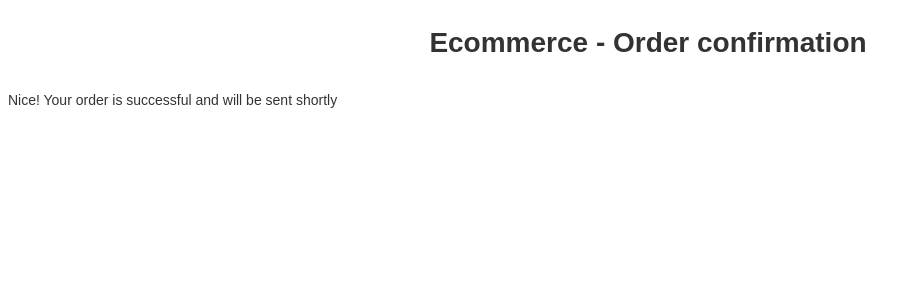
After one commit to Kappalucky/ecommerce, a Django app: template ecommerce/apps/core/templates/order_confirmation.html in a window 1280 px wide. The commit adds this page. Shown: the top 300 px of the page, without its empty margins (0-919 px from the left). Run offline with Django 3.2, Linux system fonts and the light colour scheme; the template is opened without the code that fills it, so the values that code supplies are empty.

Commit message:
added email function and order confirmation

```diff
--- a/ecommerce/apps/cart/cart.py
+++ b/ecommerce/apps/cart/cart.py
@@ -50,6 +50,12 @@ class Cart(object):
 
         self.save()
 
+    def has_product(self, product_id):
+        if str(product_id) in self.cart:
+            return True
+        else:
+            return False
+
     def remove(self, product_id):
         if product_id in self.cart:
             del self.cart[product_id]
--- a/ecommerce/apps/cart/views.py
+++ b/ecommerce/apps/cart/views.py
@@ -18,8 +18,8 @@ def cart_detail(request):
     for item in cart:
         product = item['product']
         url = '/%s/%s/' % (product.category.slug, product.slug)
-        b = "{'id': '%s', 'title': '%s', 'price': '%s', 'quantity': '%s', 'total_price': '%s', 'thumbnail': '%s', 'url: '%s'}," % (
-            product.id, product.title, product.price, item['quantity'], item['total_price'], product.thumbnail.url, url)
+        b = "{'id': '%s', 'title': '%s', 'price': '%s', 'quantity': '%s', 'total_price': '%s', 'thumbnail': '%s', 'url': '%s', 'num_available': '%s'}," % (
+            product.id, product.title, product.price, item['quantity'], item['total_price'], product.thumbnail.url, url, product.num_available)
 
         productsstring = productsstring + b
 
--- /dev/null
+++ b/ecommerce/apps/core/templates/order_confirmation.html
@@ -0,0 +1,52 @@
+<!DOCTYPE html>
+<html>
+  <head>
+    <meta http-equiv="Content-Type" content="text/html; charset=UTF-8">
+    <meta name="viewport" content="width=device-width, initial-scale=1.0">
+
+    <title>Ecommerce</title>
+
+    <style type="text/css">
+    html {
+      width: 100%;
+      -webkit-text-size-adjust: 100%;
+      -webkit-background-size: 100%;
+    }
+
+    body {
+      width: 100%;
+      font-family: Arial, Helvetica, sans-serif;
+      font-size: 14px;
+      background-color: #fff;
+      color: #333;
+    }
+
+    a {
+      color: 111;
+    }
+    </style>
+  </head>
+  <body>
+    <table width="100%" cellspacing="0" cellpadding="0">
+      <tr>
+        <td>
+          <center>
+            <h1>Ecommerce - Order confirmation</h1>
+          </center>
+        </td>
+      </tr>
+      <tr>
+        <td>
+          <p>Nice! Your order is successful and will be sent shortly</p>
+        </td>
+      </tr>
+      <tr>
+        <td>
+          {% for item in order.items.all %}
+          <p><strong>{{ item.product.title }}</strong> - Quantity: {{ item.quantity }} - Price: ${{ item.product.price }}</p>
+          {% endfor %}
+        </td>
+      </tr>
+    </table>
+  </body>
+</html>
--- a/ecommerce/apps/core/views.py
+++ b/ecommerce/apps/core/views.py
@@ -8,6 +8,11 @@ from django.shortcuts import render
 # 3rd party apps
 # Local app imports
 from apps.store.models import Product
+from apps.order.models import Order
+
+def order_confirmation(request):
+    order = Order.objects.get(pk=1)
+    return render(request, 'order_confirmation.html', {'order': order})
 
 
 def frontpage(request):
--- a/ecommerce/apps/store/admin.py
+++ b/ecommerce/apps/store/admin.py
@@ -6,7 +6,7 @@ from django.contrib import admin
 
 # 3rd party apps
 # Local app imports
-from .models import Category, Product
+from .models import Category, Product, ProductImage
 
 
 class Categoryadmin(admin.ModelAdmin):
@@ -58,3 +58,4 @@ class Productadmin(admin.ModelAdmin):
 
 admin.site.register(Category, Categoryadmin,)
 admin.site.register(Product, Productadmin,)
+admin.site.register(ProductImage)
--- a/ecommerce/ecommerce/settings.py
+++ b/ecommerce/ecommerce/settings.py
@@ -28,6 +28,9 @@ SECRET_KEY = '9_7%a8*y_28efpky0c%*2=e*l#gka8x6wqn7@g!%k0t0(isk_p'
 DEBUG = True
 
 ALLOWED_HOSTS = []
+
+EMAIL_HOST = 'localhost'
+EMAIL_PORT = '1025'
 
 # STRIPE API KEYS
 STRIPE_API_KEY_PUBLISHABLE = "pk_test_"
--- a/ecommerce/ecommerce/urls.py
+++ b/ecommerce/ecommerce/urls.py
@@ -25,7 +25,7 @@ from django.contrib.sitemaps.views import sitemap
 # 3rd party apps
 # Local app imports
 from apps.cart.webhook import webhook
-from apps.core.views import frontpage, contact, about
+from apps.core.views import frontpage, contact, about, order_confirmation
 from apps.store.views import product_detail, category_detail, search
 from apps.cart.views import cart_detail, success
 from apps.store.api import api_add_to_cart, api_remove_from_cart, api_increment_quantity, api_checkout, create_checkout_session
@@ -43,7 +43,7 @@ urlpatterns = [
     path('', frontpage, name='frontpage'),
     path('contact/', contact, name='contact'),
     path('about/', about, name='about'),
-
+    path('order_confirmation/', order_confirmation, name="order_confirmation"),
     path('sitemap.xml', sitemap, {'sitemaps': sitemaps}, name='django.contrib.sitemaps.views.sitemap'),
 
     # * Cart urls
```
Also changed, not shown: ecommerce/apps/cart/templates/cart.html (+10 -0 lines), ecommerce/apps/cart/webhook.py (+13 -0 lines), ecommerce/apps/store/models.py (+27 -0 lines), ecommerce/apps/store/templates/product_detail.html (+24 -2 lines), ecommerce/apps/store/views.py (+18 -1 lines), ecommerce/apps/store/migrations/0009_productimage.py (added), ecommerce/apps/store/migrations/0010_product_num_available.py (added), ecommerce/media/uploads/out_shower_5V6KVqJ.jpg (added), ecommerce/media/uploads/out_shower_7ChuK91.jpg (added).
